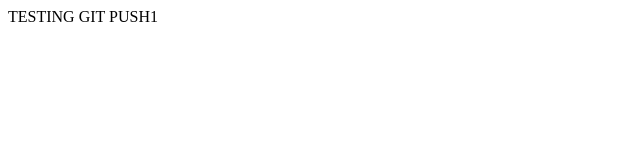
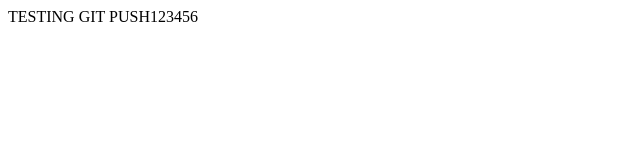
Before and after one commit to garrett5150/assign1_girwi784, a website: page Application/public/error.html in a window 1280 px wide. Shown: the full height of the page, 0-640 px from the left. Drawn offline with Linux system fonts and the light colour scheme.

Commit message:
testing push again

```diff
--- a/Application/public/error.html
+++ b/Application/public/error.html
@@ -5,4 +5,4 @@
     <title>Title</title>
 </head>
 <body>
-TESTING GIT PUSH1
+TESTING GIT PUSH123456
```
